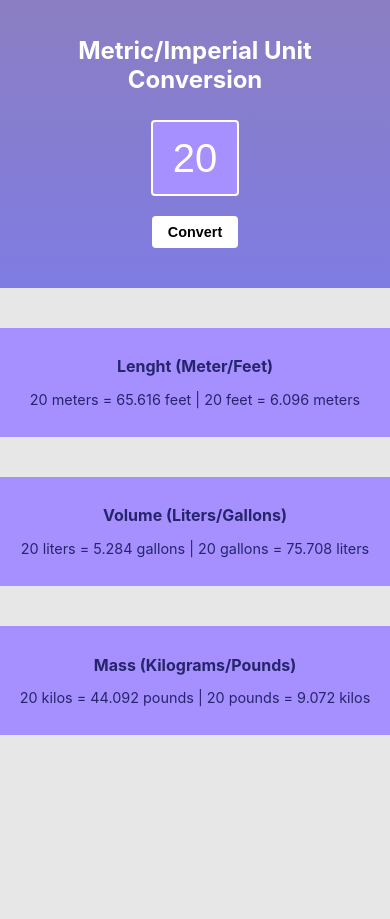
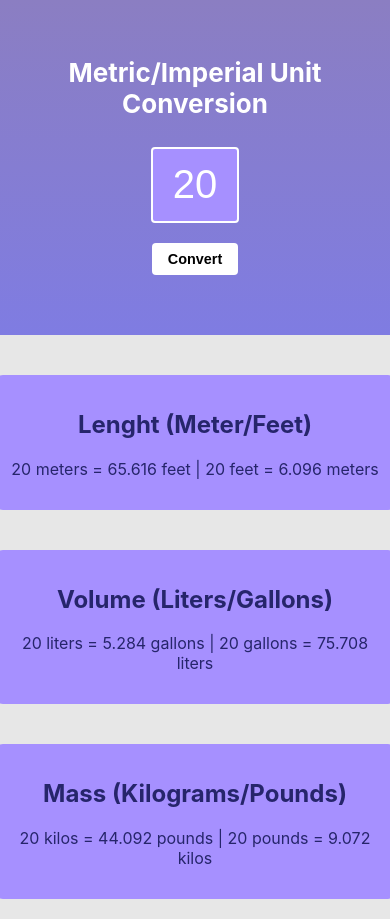
Before and after one commit to youssefshahinxx/unit-convertor-app, a plain HTML site: page index.html in a window 390 px wide. Before the commit the page ends 844 px from the top, so only its background shows below. Drawn offline with Linux system fonts and the light colour scheme.

Commit message:
new update

```diff
--- a/style.css
+++ b/style.css
@@ -21,10 +21,10 @@ body {
 #input-el {
     margin-top: 10px;
     width: 100%;
-    max-width: 90px; /* Ensures the input doesn't become too large on wider screens */
-    height: 77px;
+    max-width: 80px; /* Adjusted for iPhone 11 Pro */
+    height: 70px; /* Slightly reduced for iPhone 11 Pro */
     text-align: center;
-    font-size: 3rem;
+    font-size: 2.5rem;
     font-family: poppins, sans-serif;
     border: 2px solid white;
     border-radius: 4px;
@@ -34,11 +34,11 @@ body {
 
 #convert-btn {
     margin-top: 20px;
-    padding: 10px 20px;
+    padding: 8px 16px; /* Adjusted for iPhone 11 Pro */
     border: none;
     background-color: white;
     border-radius: 4px;
-    font-size: 1rem;
+    font-size: 0.9rem;
     font-weight: bold;
     cursor: pointer;
 }
@@ -54,42 +54,42 @@ body {
 .convertors-el {
     background-color: #a690ff;
     margin: 20px 0;
-    padding: 20px;
+    padding: 15px; /* Slightly reduced for iPhone 11 Pro */
     font-family: inter, sans-serif;
     border-radius: 10px;
-    width: 90%;
-    max-width: 400px; /* Limits the width on larger screens */
+    width: 100%;
+    max-width: 375px; /* Matches the viewport width of the iPhone 11 Pro */
     color: rgb(38, 37, 107);
 }
 
-/* Responsive Styles */
-@media (max-width: 768px) {
+/* Media Query for iPhone 11 Pro */
+@media (max-width: 375px) {
     #main {
         padding: 20px 10px 40px 10px;
         font-size: 12px;
     }
 
     #input-el {
-        width: 80px; /* Slightly reduce the input size on smaller screens */
-        height: 70px;
-        font-size: 2.5rem;
+        width: 70px; /* Further adjust input size for smaller screens */
+        height: 65px;
+        font-size: 2.2rem;
     }
 
     #convert-btn {
-        padding: 8px 16px;
-        font-size: 0.9rem;
+        padding: 6px 12px; /* Adjust button size for smaller screens */
+        font-size: 0.85rem;
     }
 
     .convertors-el {
-        padding: 15px;
+        padding: 10px;
         width: 100%;
     }
 
     h2 {
-        font-size: 1rem; /* Adjusts the size of headings on smaller screens */
+        font-size: 0.95rem; /* Adjust heading size for smaller screens */
     }
 
     p {
-        font-size: 0.9rem; /* Adjusts the paragraph text size on smaller screens */
+        font-size: 0.85rem; /* Adjust paragraph text size for smaller screens */
     }
 }
```
